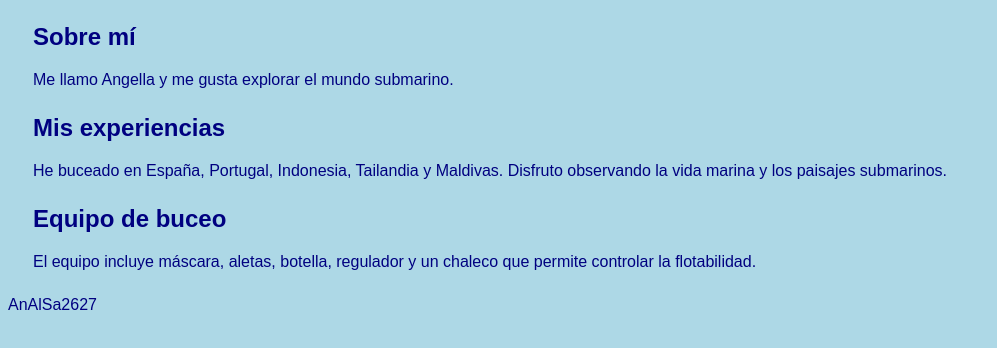
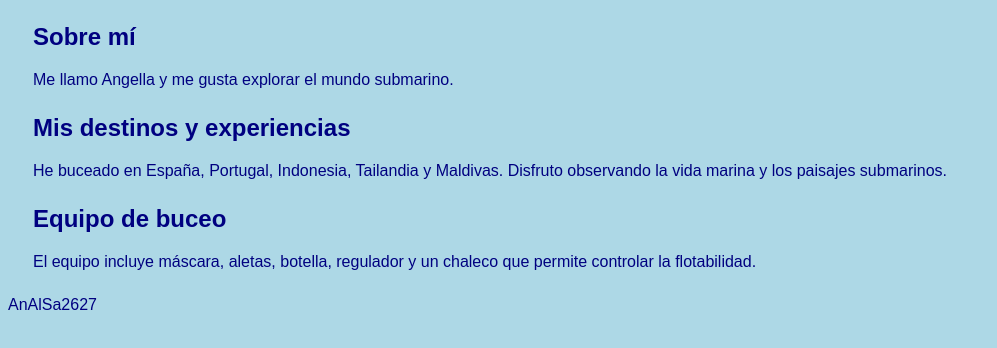
Before and after one commit to Angella-Alv/Proyecto-Web-AnAlSa2627, a plain HTML site: page index.html in a window 1280 px wide. Shown: the part 100-448 px from the top of the page, without its empty margins (0-997 px from the left). Drawn offline with Linux system fonts and the light colour scheme.

Commit message:
Actualizacion titulo experiencias en index

```diff
--- a/index.html
+++ b/index.html
@@ -22,7 +22,7 @@
 </section>
 
 <section id="experiencias">
-    <h2>Mis experiencias</h2>
+    <h2>Mis destinos y experiencias</h2>
     <p>He buceado en España, Portugal, Indonesia, Tailandia y Maldivas.
        Disfruto observando la vida marina y los paisajes submarinos.</p>
 </section>
```
